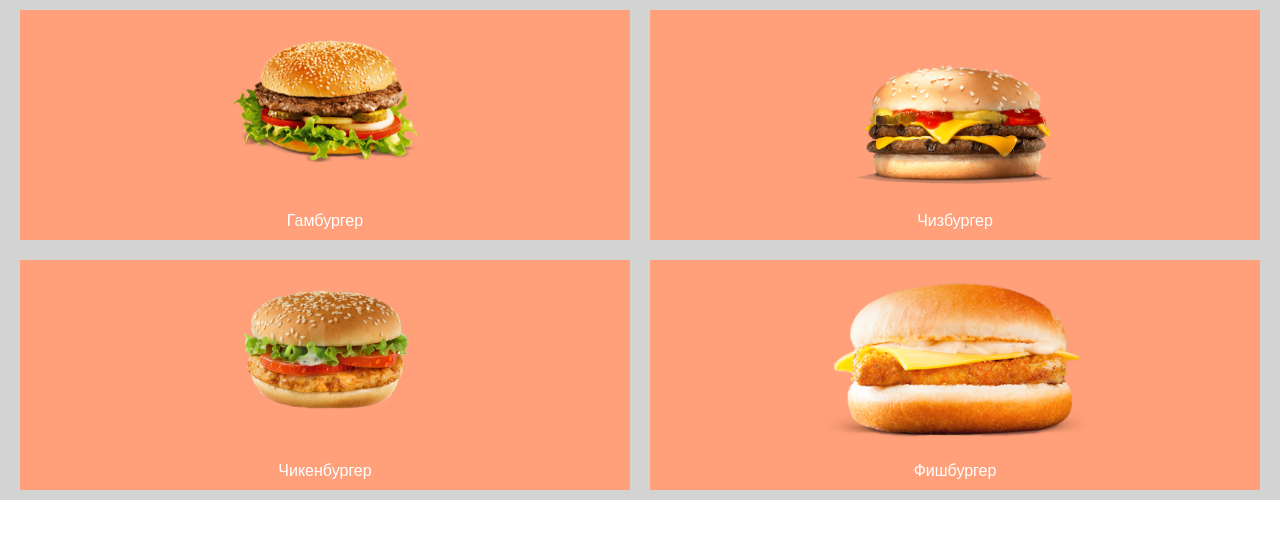
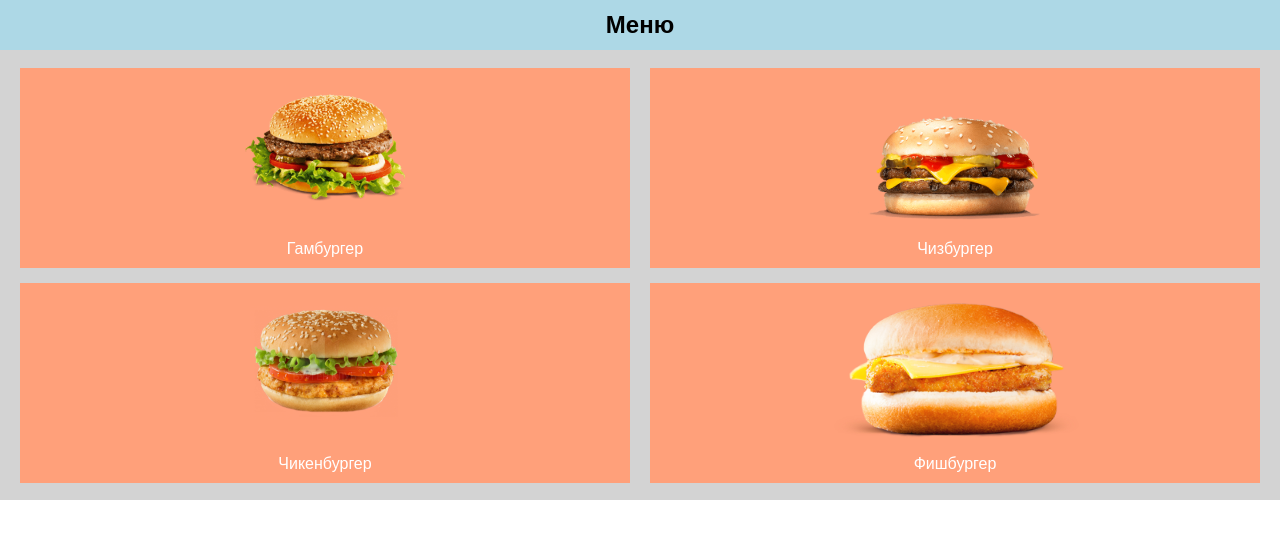
Before and after one commit to reactb0y1/codempire, a React (Create React App) app: page / in a window 1280 px wide. Shown: the top 538 px of the page. Built offline with nearby package versions, Linux system fonts and the light colour scheme.

Commit message:
chr Menu Добавлен header и подогнаны под него стили

```diff
--- a/src/Menu/Menu.css
+++ b/src/Menu/Menu.css
@@ -10,12 +10,12 @@
     justify-content: space-evenly;
     align-items: center;
     width: 100%;
-    height: 100%;
+    height: calc(100% - 70px);
 }
 
 .menuItem {
     width: calc(50% - 30px);
-    height: 230px;
+    height: 200px;
     background-color: lightsalmon;
     display: flex;
     justify-content: center;
--- a/src/Menu/Menu.js
+++ b/src/Menu/Menu.js
@@ -33,6 +33,11 @@ class Menu extends Component {
     render() {
         return (
             <div className='menuContainer'>
+
+                <header className='EditHeader'>
+                    <h2 className="EditHeaderText">Меню</h2>
+                </header>
+
                 <ul className='Menu'>
                     {this.makeList()}
                 </ul>
```
